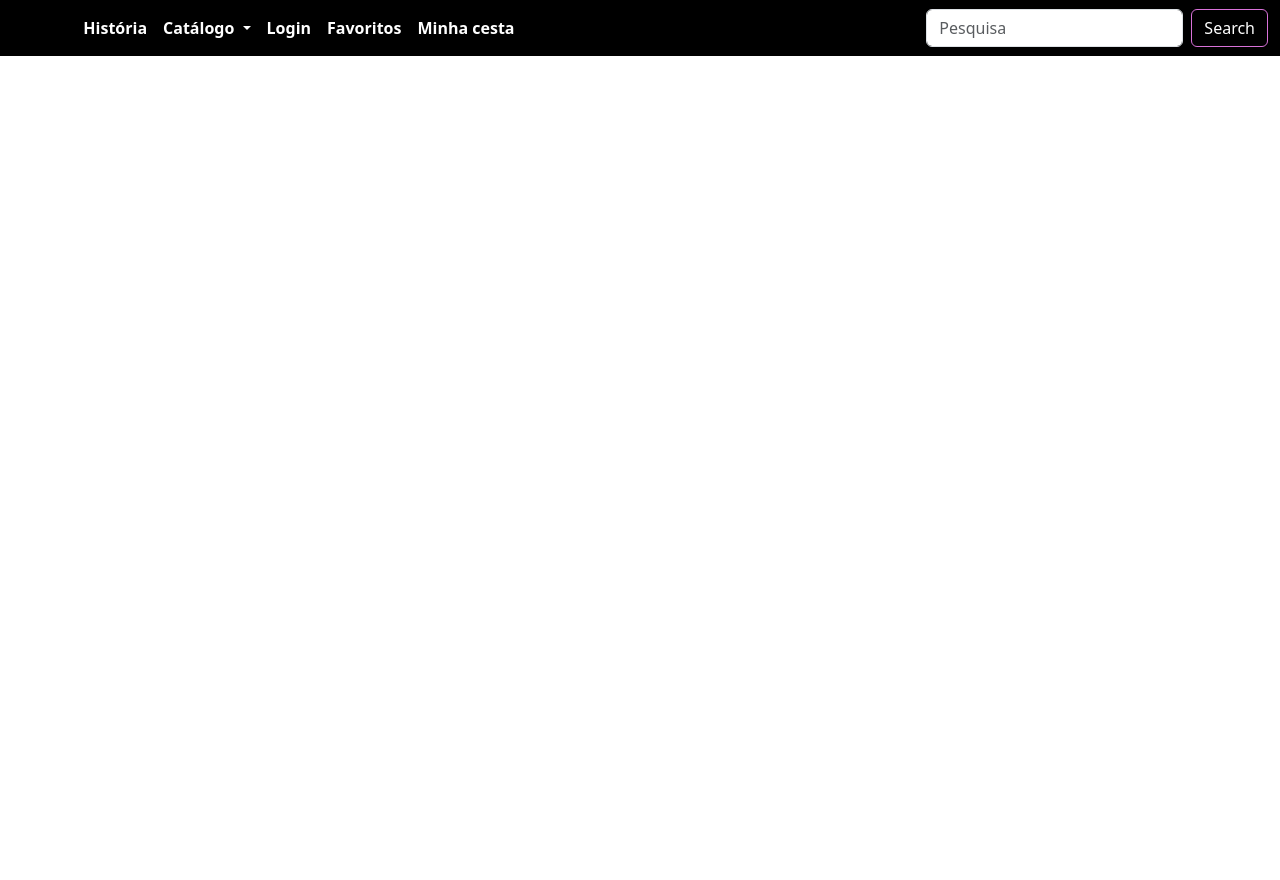
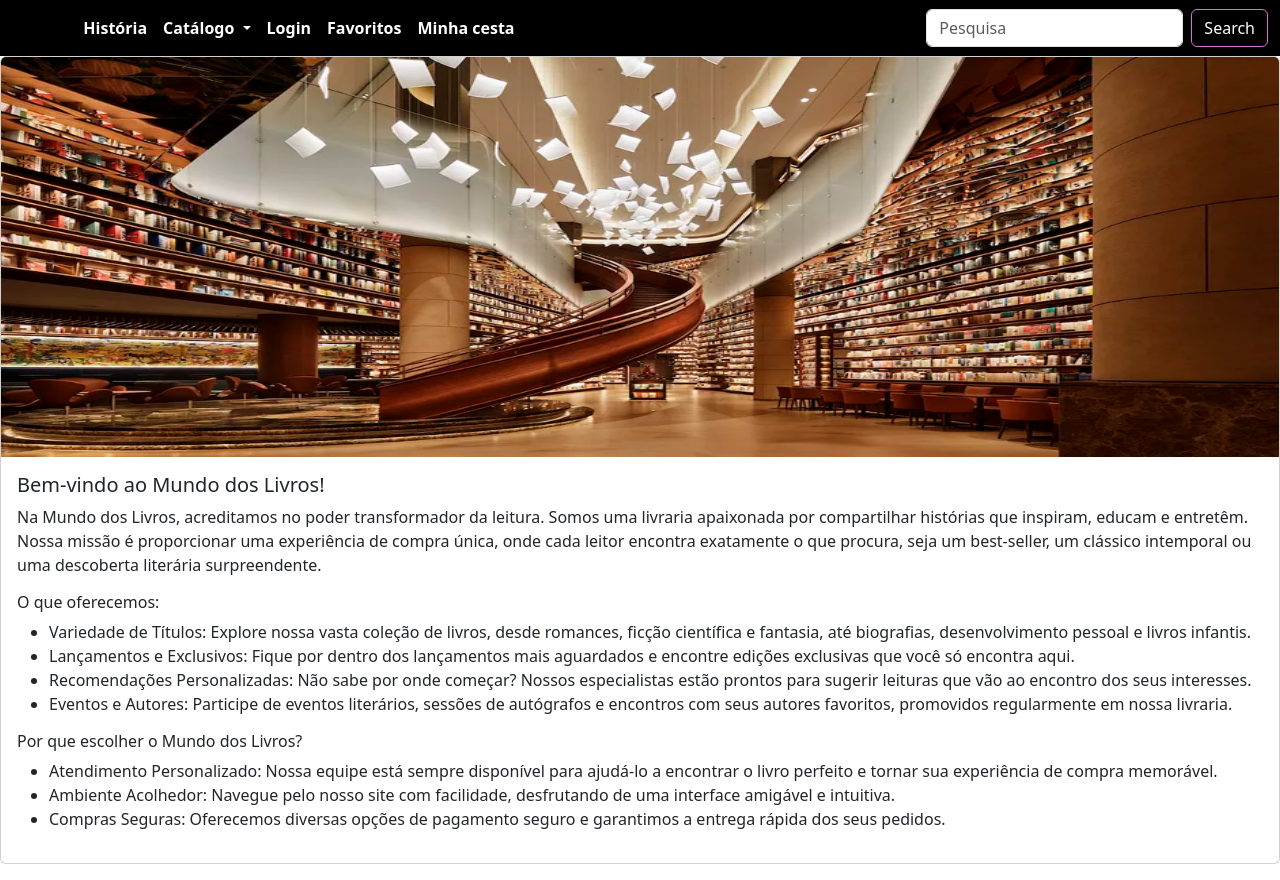
Before and after one commit to AmandaPVSantos/LandingPageLivraria, a website: page index.html in a window 1280 px wide. Before the commit the page ends 800 px from the top, so only its background shows below. Drawn offline with nearby package versions, Linux system fonts and the light colour scheme; no server answers.

Commit message:
included content home

```diff
--- a/index.html
+++ b/index.html
@@ -5,6 +5,7 @@
     <meta name="viewport" content="width=device-width, initial-scale=1.0">
     <link rel="stylesheet" href="css/styles.css">
     <link href="https://cdn.jsdelivr.net/npm/bootstrap@5.3.3/dist/css/bootstrap.min.css" rel="stylesheet" integrity="sha384-QWTKZyjpPEjISv5WaRU9OFeRpok6YctnYmDr5pNlyT2bRjXh0JMhjY6hW+ALEwIH" crossorigin="anonymous">
+    <link rel="stylesheet" href="https://cdn.jsdelivr.net/npm/bootstrap-icons@1.11.3/font/bootstrap-icons.min.css">
     <title>Livraria</title>
 </head>
 <body>
@@ -58,8 +59,27 @@
     </header>
 
     <section>
-        <div class="container">
-        </div>
+        <div class="card mb-3">
+            <img src="/assets/images/capa-img.webp" alt="Imagem de uma livraria espaçosa" class="bd-placeholder-img card-img-top" width="100%" height="400px" role="img" aria-label="Placeholder: Image cap" preserveAspectRatio="xMidYMid slice" focusable="false"><title>Placeholder</title><rect width="100%" height="100%" fill="#868e96"></rect><text x="50%" y="50%" fill="#dee2e6" dy=".3em"></text>
+            <div class="card-body">
+              <h5 class="card-title text">Bem-vindo ao Mundo dos Livros!</h5>
+              <p class="card-text">Na Mundo dos Livros, acreditamos no poder transformador da leitura. Somos uma livraria apaixonada por compartilhar histórias que inspiram, educam e entretêm. Nossa missão é proporcionar uma experiência de compra única, onde cada leitor encontra exatamente o que procura, seja um best-seller, um clássico intemporal ou uma descoberta literária surpreendente.</p>
+              <h6>O que oferecemos:</h6>
+              <ul>
+                <li>Variedade de Títulos: Explore nossa vasta coleção de livros, desde romances, ficção científica e fantasia, até biografias, desenvolvimento pessoal e livros infantis.</li>
+                <li>Lançamentos e Exclusivos: Fique por dentro dos lançamentos mais aguardados e encontre edições exclusivas que você só encontra aqui.</li>
+                <li>Recomendações Personalizadas: Não sabe por onde começar? Nossos especialistas estão prontos para sugerir leituras que vão ao encontro dos seus interesses.</li>
+                <li>Eventos e Autores: Participe de eventos literários, sessões de autógrafos e encontros com seus autores favoritos, promovidos regularmente em nossa livraria.</li>
+              </ul>
+
+              <h6>Por que escolher o Mundo dos Livros?</h6>
+              <ul>
+                <li>Atendimento Personalizado: Nossa equipe está sempre disponível para ajudá-lo a encontrar o livro perfeito e tornar sua experiência de compra memorável.</li>
+                <li>Ambiente Acolhedor: Navegue pelo nosso site com facilidade, desfrutando de uma interface amigável e intuitiva.</li>
+                <li>Compras Seguras: Oferecemos diversas opções de pagamento seguro e garantimos a entrega rápida dos seus pedidos.</li>
+              </ul>
+            </div>
+          </div>
     </section>
 
 
```
Also changed, not shown: assets/images/capa-img.webp (added).
